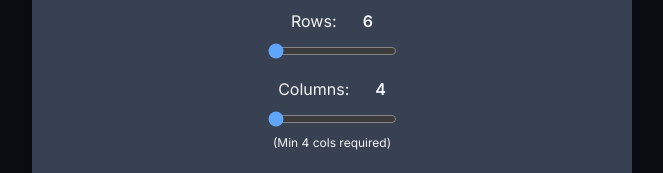
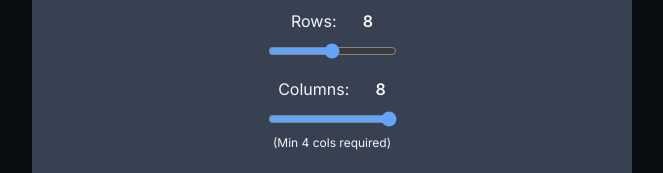
Before and after one commit to chameleon-lizard/dumbchess, a plain HTML site: page index.html in a window 1280 px wide. Shown: the part 206-379 px from the top of the page, without its empty margins (308-971 px from the left). Drawn offline with nearby package versions, Linux system fonts and the light colour scheme.

Commit message:
Bigger field size

```diff
--- a/index.html
+++ b/index.html
@@ -16,10 +16,10 @@
             <h2>Dumb Chess Rules & Setup</h2>
             <p>Welcome! Adjust settings and start the game.</p>
             <div class="slider-container"> <label for="rows-slider">Rows: <output id="rows-output">6</output></label>
-                <input type="range" id="rows-slider" name="rows" min="6" max="10" value="6">
+                <input type="range" id="rows-slider" name="rows" min="6" max="10" value="8">
             </div>
             <div class="slider-container"> <label for="cols-slider">Columns: <output id="cols-output">4</output></label>
-                <input type="range" id="cols-slider" name="cols" min="4" max="8" value="4">
+                <input type="range" id="cols-slider" name="cols" min="4" max="8" value="8">
                 <p class="text-xs mt-1">(Min 4 cols required)</p>
             </div>
             <div class="slider-container"> <label for="depth-slider">AI Depth: <output
```
